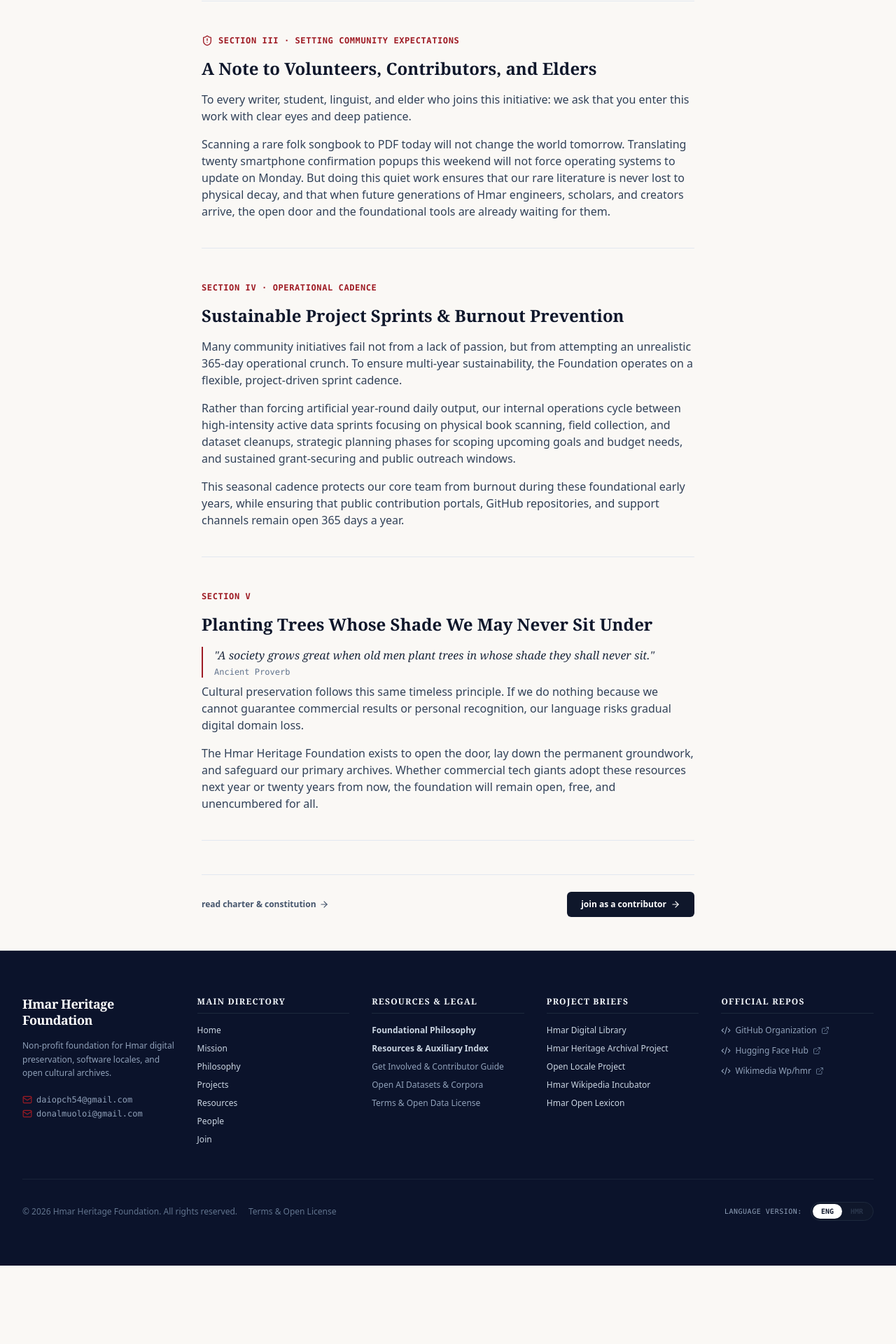
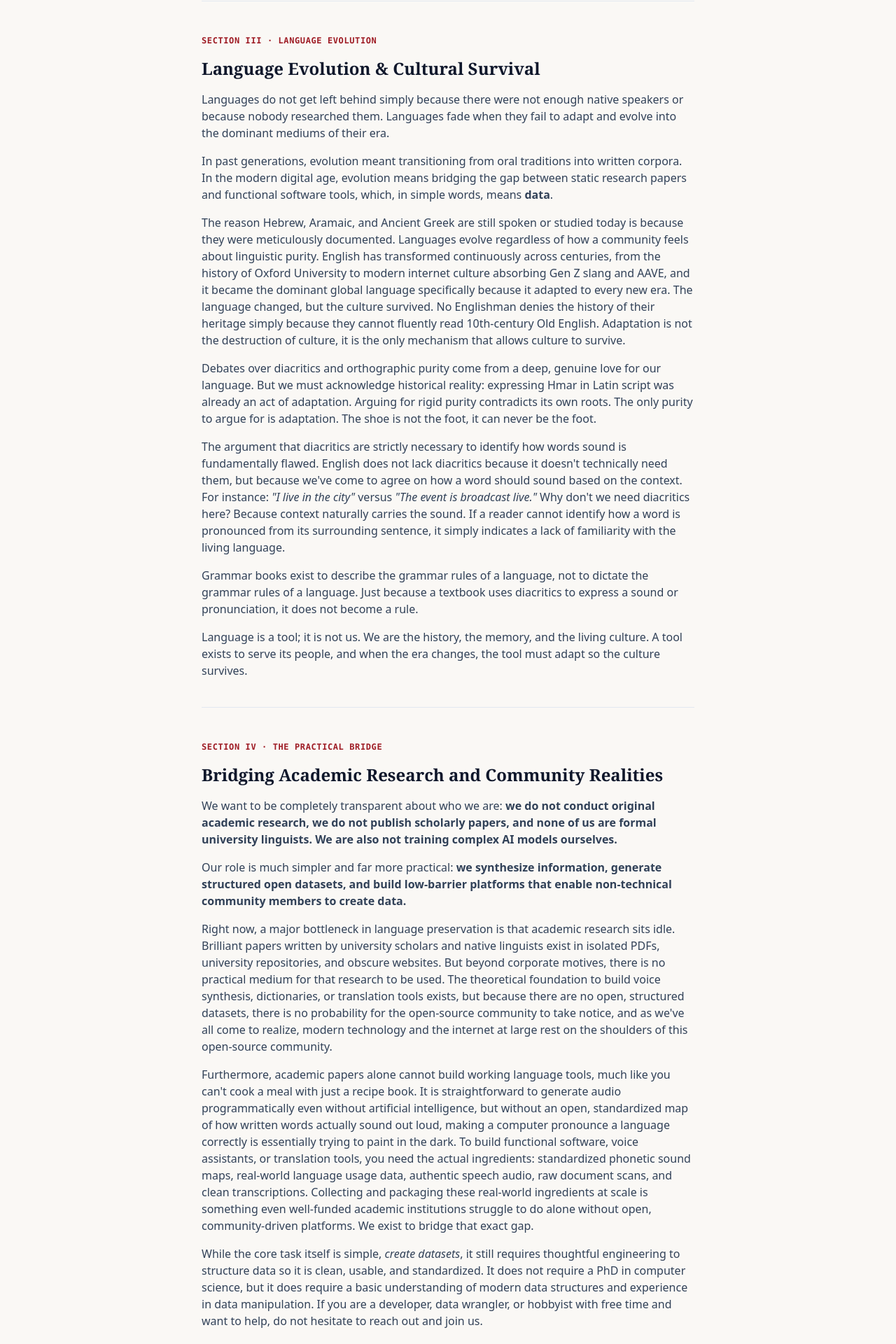
Before and after one commit to hmar-heritage-org/home, a Next.js app: page /philosophy in a window 1280 px wide. Shown: the part 1260-3180 px from the top of the page at 70% size. Before the commit the page ends 3068 px from the top, so only its background shows below. Built offline with nearby package versions, Linux system fonts and the light colour scheme.

Commit message:
Expand Foundational Philosophy essay with language evolution, recipe book metaphor, descriptive grammar, and orthographic adaptation principles

```diff
--- a/src/app/philosophy/page.tsx
+++ b/src/app/philosophy/page.tsx
@@ -56,7 +56,7 @@ export default function PhilosophyPage() {
             Section II
           </div>
           <h2 className="text-2xl font-serif font-bold text-slate-900">
-            Unattributed Groundwork & The Absence of Credit
+            Unattributed Groundwork &amp; The Absence of Credit
           </h2>
           <div className="prose prose-slate max-w-none text-slate-700 space-y-4 text-base">
             <p>
@@ -71,11 +71,71 @@ export default function PhilosophyPage() {
           </div>
         </section>
 
-        {/* Section 3: Setting Realistic Community Expectations */}
+        {/* Section III: Language Evolution & Modern Mediums */}
+        <section className="space-y-4 border-b border-slate-200 pb-10">
+          <div className="text-xs font-mono font-bold text-[#9E1B24] uppercase tracking-wider">
+            Section III · Language Evolution
+          </div>
+          <h2 className="text-2xl font-serif font-bold text-slate-900">
+            Language Evolution &amp; Cultural Survival
+          </h2>
+          <div className="prose prose-slate max-w-none text-slate-700 space-y-4 text-base">
+            <p>
+              Languages do not get left behind simply because there were not enough native speakers or because nobody researched them. Languages fade when they fail to adapt and evolve into the dominant mediums of their era.
+            </p>
+            <p>
+              In past generations, evolution meant transitioning from oral traditions into written corpora. In the modern digital age, evolution means bridging the gap between static research papers and functional software tools, which, in simple words, means <strong>data</strong>.
+            </p>
+            <p>
+              The reason Hebrew, Aramaic, and Ancient Greek are still spoken or studied today is because they were meticulously documented. Languages evolve regardless of how a community feels about linguistic purity. English has transformed continuously across centuries, from the history of Oxford University to modern internet culture absorbing Gen Z slang and AAVE, and it became the dominant global language specifically because it adapted to every new era. The language changed, but the culture survived. No Englishman denies the history of their heritage simply because they cannot fluently read 10th-century Old English. Adaptation is not the destruction of culture, it is the only mechanism that allows culture to survive.
+            </p>
+            <p>
+              Debates over diacritics and orthographic purity come from a deep, genuine love for our language. But we must acknowledge historical reality: expressing Hmar in Latin script was already an act of adaptation. Arguing for rigid purity contradicts its own roots. The only purity to argue for is adaptation. The shoe is not the foot, it can never be the foot.
+            </p>
+            <p>
+              The argument that diacritics are strictly necessary to identify how words sound is fundamentally flawed. English does not lack diacritics because it doesn&apos;t technically need them, but because we&apos;ve come to agree on how a word should sound based on the context. For instance: <em>&quot;I live in the city&quot;</em> versus <em>&quot;The event is broadcast live.&quot;</em> Why don&apos;t we need diacritics here? Because context naturally carries the sound. If a reader cannot identify how a word is pronounced from its surrounding sentence, it simply indicates a lack of familiarity with the living language.
+            </p>
+            <p>
+              Grammar books exist to describe the grammar rules of a language, not to dictate the grammar rules of a language. Just because a textbook uses diacritics to express a sound or pronunciation, it does not become a rule.
+            </p>
+            <p>
+              Language is a tool; it is not us. We are the history, the memory, and the living culture. A tool exists to serve its people, and when the era changes, the tool must adapt so the culture survives.
+            </p>
+          </div>
+        </section>
+
+        {/* Section IV: Bridging Academic Research and Community Realities */}
+        <section className="space-y-4 border-b border-slate-200 pb-10">
+          <div className="text-xs font-mono font-bold text-[#9E1B24] uppercase tracking-wider">
+            Section IV · The Practical Bridge
+          </div>
+          <h2 className="text-2xl font-serif font-bold text-slate-900">
+            Bridging Academic Research and Community Realities
+          </h2>
+          <div className="prose prose-slate max-w-none text-slate-700 space-y-4 text-base">
+            <p>
+              We want to be completely transparent about who we are: <strong>we do not conduct original academic research, we do not publish scholarly papers, and none of us are formal university linguists. We are also not training complex AI models ourselves.</strong>
+            </p>
+            <p>
+              Our role is much simpler and far more practical: <strong>we synthesize information, generate structured open datasets, and build low-barrier platforms that enable non-technical community members to create data.</strong>
+            </p>
+            <p>
+              Right now, a major bottleneck in language preservation is that academic research sits idle. Brilliant papers written by university scholars and native linguists exist in isolated PDFs, university repositories, and obscure websites. But beyond corporate motives, there is no practical medium for that research to be used. The theoretical foundation to build voice synthesis, dictionaries, or translation tools exists, but because there are no open, structured datasets, there is no probability for the open-source community to take notice, and as we&apos;ve all come to realize, modern technology and the internet at large rest on the shoulders of this open-source community.
+            </p>
+            <p>
+              Furthermore, academic papers alone cannot build working language tools, much like you can&apos;t cook a meal with just a recipe book. It is straightforward to generate audio programmatically even without artificial intelligence, but without an open, standardized map of how written words actually sound out loud, making a computer pronounce a language correctly is essentially trying to paint in the dark. To build functional software, voice assistants, or translation tools, you need the actual ingredients: standardized phonetic sound maps, real-world language usage data, authentic speech audio, raw document scans, and clean transcriptions. Collecting and packaging these real-world ingredients at scale is something even well-funded academic institutions struggle to do alone without open, community-driven platforms. We exist to bridge that exact gap.
+            </p>
+            <p>
+              While the core task itself is simple, <em>create datasets</em>, it still requires thoughtful engineering to structure data so it is clean, usable, and standardized. It does not require a PhD in computer science, but it does require a basic understanding of modern data structures and experience in data manipulation. If you are a developer, data wrangler, or hobbyist with free time and want to help, do not hesitate to reach out and join us.
+            </p>
+          </div>
+        </section>
+
+        {/* Section V: Setting Realistic Community Expectations */}
         <section className="space-y-4 border-b border-slate-200 pb-10">
           <div className="text-xs font-mono font-bold text-[#9E1B24] uppercase tracking-wider flex items-center gap-2">
             <ShieldAlert className="w-4 h-4 text-[#9E1B24]" />
-            <span>Section III · Setting Community Expectations</span>
+            <span>Section V · Setting Community Expectations</span>
           </div>
           <h2 className="text-2xl font-serif font-bold text-slate-900">
             A Note to Volunteers, Contributors, and Elders
@@ -90,31 +150,55 @@ export default function PhilosophyPage() {
           </div>
         </section>
 
-        {/* Section IV: Project-Driven Operational Cadence */}
+        {/* Section VI: Operational Cadence & Burnout Prevention */}
         <section className="space-y-4 border-b border-slate-200 pb-10">
           <div className="text-xs font-mono font-bold text-[#9E1B24] uppercase tracking-wider">
-            Section IV · Operational Cadence
+            Section VI · Sustainable Pace
           </div>
           <h2 className="text-2xl font-serif font-bold text-slate-900">
-            Sustainable Project Sprints & Burnout Prevention
+            Preventing Burnout &amp; Working in Focused Sprints
           </h2>
           <div className="prose prose-slate max-w-none text-slate-700 space-y-4 text-base">
             <p>
-              Many community initiatives fail not from a lack of passion, but from attempting an unrealistic 365-day operational crunch. To ensure multi-year sustainability, the Foundation operates on a flexible, project-driven sprint cadence.
+              While it would technically be ideal for the foundation to run non-stop 365 days a year, it is completely unrealistic to expect volunteers, contributors, or anybody, really, not to get burnt out.
             </p>
             <p>
-              Rather than forcing artificial year-round daily output, our internal operations cycle between high-intensity active data sprints focusing on physical book scanning, field collection, and dataset cleanups, strategic planning phases for scoping upcoming goals and budget needs, and sustained grant-securing and public outreach windows.
+              Instead of forcing artificial year-round daily output, we operate in focused, seasonal project sprints. When we have the time, energy, and resources, we run active data sprints for physical book scanning, dictionary extraction, and dataset cleanups. When we need to recharge, plan, or focus on our personal lives, we step back.
             </p>
             <p>
-              This seasonal cadence protects our core team from burnout during these foundational early years, while ensuring that public contribution portals, GitHub repositories, and support channels remain open 365 days a year.
+              This approach prevents burnout and keeps our work sustainable for the long haul, while keeping our open repositories, GitHub, and contribution portals accessible to everyone 365 days a year.
             </p>
           </div>
         </section>
 
-        {/* Section V: Planting Trees for Future Generations */}
+        {/* Section VII: Financial Transparency, Grants, and Independence */}
         <section className="space-y-4 border-b border-slate-200 pb-10">
           <div className="text-xs font-mono font-bold text-[#9E1B24] uppercase tracking-wider">
-            Section V
+            Section VII · Funding &amp; Independence
+          </div>
+          <h2 className="text-2xl font-serif font-bold text-slate-900">
+            Financial Transparency, Grants, and Self-Reliance
+          </h2>
+          <div className="prose prose-slate max-w-none text-slate-700 space-y-4 text-base">
+            <p>
+              For any foundation to exist meaningfully, it must remain independent, transparent, and grounded in self-reliance. This initiative is bootstrapped using personal resources, volunteer time, and internal passion rather than corporate sponsorships or institutional payrolls.
+            </p>
+            <p>
+              This financial independence ensures that our priorities are dictated solely by cultural stewardship and community need, free from commercial motives or external agendas.
+            </p>
+            <p>
+              As our work scales, acquiring out-of-print books, purchasing high-resolution scanning hardware, hosting large audio archives, and funding field collection, we will seek non-encumbering academic research grants, cultural preservation grants, and community support.
+            </p>
+            <p>
+              Our financial policy is simple and unyielding: <strong>we will never paywall, sell, or commercialize raw datasets or cultural scans.</strong> Every grant, donation, or resource received goes directly into acquiring physical archival materials, maintaining infrastructure, and building open tools for future generations.
+            </p>
+          </div>
+        </section>
+
+        {/* Section VIII: Planting Trees for Future Generations */}
+        <section className="space-y-4 border-b border-slate-200 pb-10">
+          <div className="text-xs font-mono font-bold text-[#9E1B24] uppercase tracking-wider">
+            Section VIII
           </div>
           <h2 className="text-2xl font-serif font-bold text-slate-900">
             Planting Trees Whose Shade We May Never Sit Under
```
